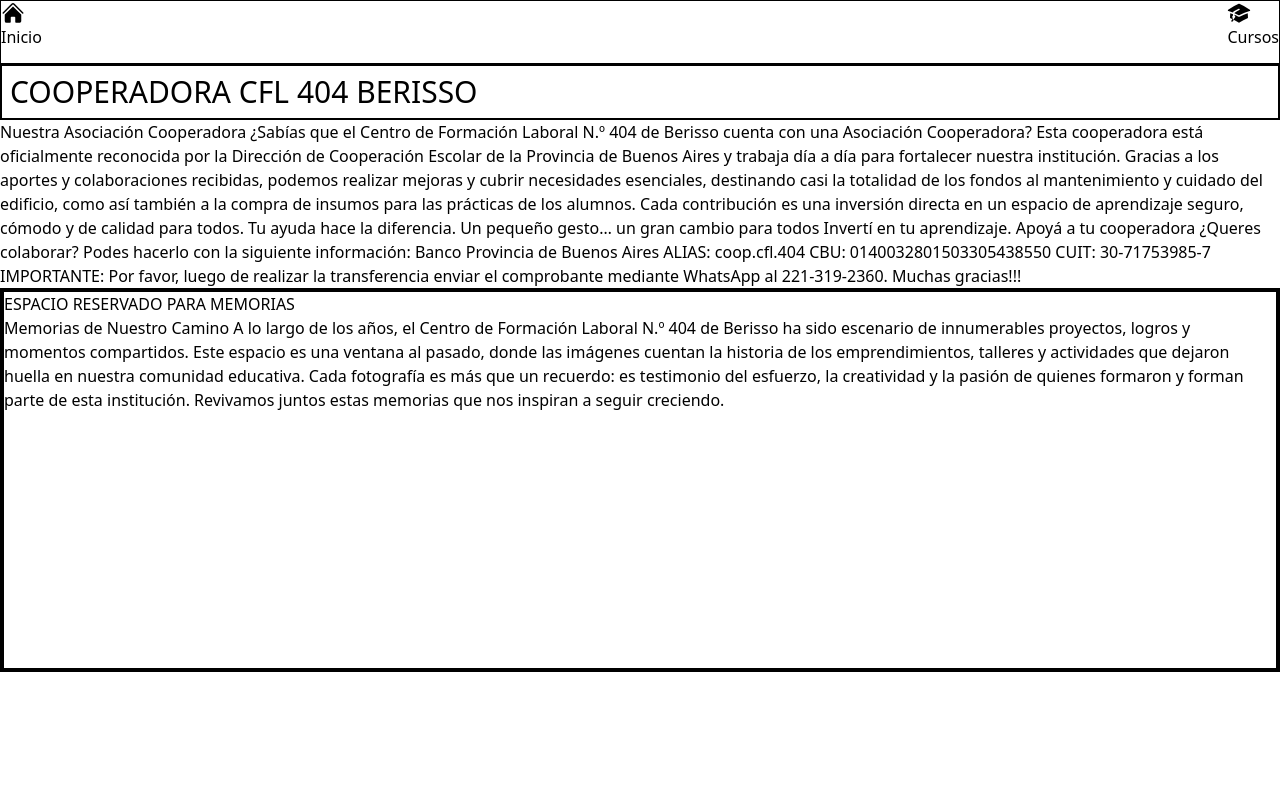
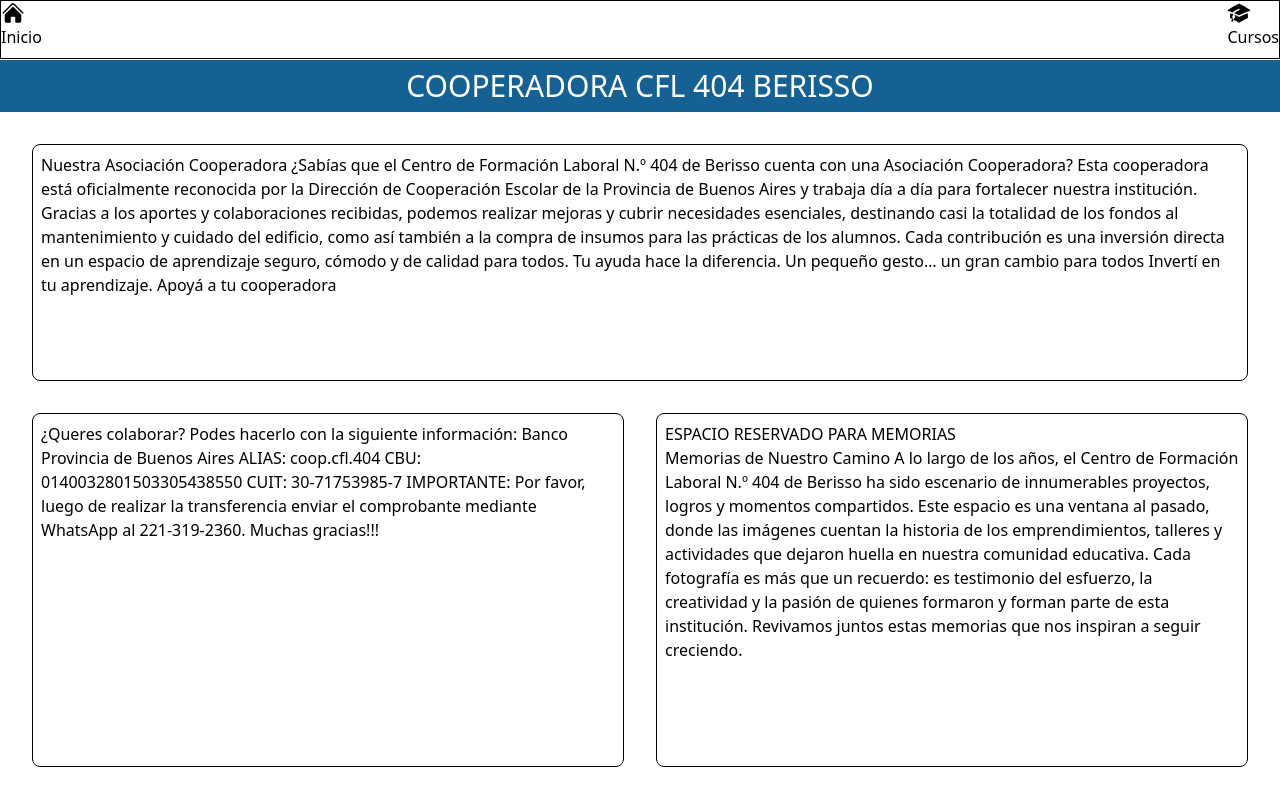
Before and after one commit to sebastianFeltes/cfl404web-client, a React (Vite) app: page /cooperadora in a window 1280 px wide. Shown: the top 806 px of the page. Built offline with nearby package versions, Linux system fonts and the light colour scheme.

Commit message:
se armaron las cards, se estiló el titulo

```diff
--- a/src/layout/GuestLayout.jsx
+++ b/src/layout/GuestLayout.jsx
@@ -3,7 +3,7 @@ import GuestNavbar from "../components/GuestNavbar"
 
 function GuestLayout() {
   return (
-    <div className="w-screen h-screen">
+    <div className="w-screen h-screen flex flex-col">
         <GuestNavbar/>
         <Outlet/>
     </div>
--- a/src/pages/Cooperadora.jsx
+++ b/src/pages/Cooperadora.jsx
@@ -1,50 +1,57 @@
 function Cooperadora() {
   return (
-    <div className="h-full w-full">
-      <h2 className="text-3xl font-poppins border-2 p-2">COOPERADORA CFL 404 BERISSO</h2>
-      <div>
-        <p>
-Nuestra Asociación Cooperadora
-¿Sabías que el Centro de Formación Laboral N.º 404 de Berisso cuenta con una Asociación Cooperadora?
-Esta cooperadora está oficialmente reconocida por la Dirección de Cooperación Escolar de la Provincia de Buenos Aires y trabaja día a día para fortalecer nuestra institución.
+    <div className="h-full w-full flex flex-col justify-evenly gap-8 pb-8">
+      <h2 className="text-3xl text-white font-poppins font-medium p-2 text-center bg-customDark-blue">
+        COOPERADORA CFL 404 BERISSO
+      </h2>
 
-Gracias a los aportes y colaboraciones recibidas, podemos realizar mejoras y cubrir necesidades esenciales, destinando casi la totalidad de los fondos al mantenimiento y cuidado del edificio, como así también a la compra de insumos para las prácticas de los alumnos.
-Cada contribución es una inversión directa en un espacio de aprendizaje seguro, cómodo y de calidad para todos.
-
-Tu ayuda hace la diferencia.
-Un pequeño gesto… un gran cambio para todos
-Invertí en tu aprendizaje. Apoyá a tu cooperadora
-
-¿Queres colaborar?
-Podes hacerlo con la siguiente información:
-
-Banco Provincia de Buenos Aires
-ALIAS: coop.cfl.404
-CBU: 0140032801503305438550
-CUIT: 30-71753985-7
-
-IMPORTANTE: Por favor, luego de realizar la transferencia enviar el comprobante mediante WhatsApp al 221-319-2360.
-Muchas gracias!!!
+      <div className="flex h-1/3 px-8 bg-white">
+        <p className="font-poppins border p-2 rounded-lg">
+          Nuestra Asociación Cooperadora ¿Sabías que el Centro de Formación
+          Laboral N.º 404 de Berisso cuenta con una Asociación Cooperadora? Esta
+          cooperadora está oficialmente reconocida por la Dirección de
+          Cooperación Escolar de la Provincia de Buenos Aires y trabaja día a
+          día para fortalecer nuestra institución. Gracias a los aportes y
+          colaboraciones recibidas, podemos realizar mejoras y cubrir
+          necesidades esenciales, destinando casi la totalidad de los fondos al
+          mantenimiento y cuidado del edificio, como así también a la compra de
+          insumos para las prácticas de los alumnos. Cada contribución es una
+          inversión directa en un espacio de aprendizaje seguro, cómodo y de
+          calidad para todos. Tu ayuda hace la diferencia. Un pequeño gesto… un
+          gran cambio para todos Invertí en tu aprendizaje. Apoyá a tu
+          cooperadora
         </p>
       </div>
 
+      <div className="px-8 h-1/2 flex justify-between gap-8">
+        <div className="border p-2 rounded-lg w-1/2 bg-white">
+          <p className="font-poppins">
+            ¿Queres colaborar? Podes hacerlo con la siguiente información: Banco
+            Provincia de Buenos Aires ALIAS: coop.cfl.404 CBU:
+            0140032801503305438550 CUIT: 30-71753985-7 IMPORTANTE: Por favor,
+            luego de realizar la transferencia enviar el comprobante mediante
+            WhatsApp al 221-319-2360. Muchas gracias!!!
+          </p>
+        </div>
 
-
-    {/* Se armó maquetado DIV para agregar Memorias */}
-    <div className="h-96 w-full border-4">ESPACIO RESERVADO PARA MEMORIAS
-      <p>
-      Memorias de Nuestro Camino
-A lo largo de los años, el Centro de Formación Laboral N.º 404 de Berisso ha sido escenario de innumerables proyectos, logros y momentos compartidos.
-Este espacio es una ventana al pasado, donde las imágenes cuentan la historia de los emprendimientos, talleres y actividades que dejaron huella en nuestra comunidad educativa.
-
-Cada fotografía es más que un recuerdo: es testimonio del esfuerzo, la creatividad y la pasión de quienes formaron y forman parte de esta institución.
-
-Revivamos juntos estas memorias que nos inspiran a seguir creciendo.
-      </p>
+        {/* Se armó maquetado DIV para agregar Memorias */}
+        <div className="border p-2 rounded-lg  w-1/2 bg-white">
+          ESPACIO RESERVADO PARA MEMORIAS
+          <p className="font-poppins">
+            Memorias de Nuestro Camino A lo largo de los años, el Centro de
+            Formación Laboral N.º 404 de Berisso ha sido escenario de
+            innumerables proyectos, logros y momentos compartidos. Este espacio
+            es una ventana al pasado, donde las imágenes cuentan la historia de
+            los emprendimientos, talleres y actividades que dejaron huella en
+            nuestra comunidad educativa. Cada fotografía es más que un recuerdo:
+            es testimonio del esfuerzo, la creatividad y la pasión de quienes
+            formaron y forman parte de esta institución. Revivamos juntos estas
+            memorias que nos inspiran a seguir creciendo.
+          </p>
+        </div>
+      </div>
     </div>
-
-    </div>
-  )
+  );
 }
 
-export default Cooperadora
+export default Cooperadora;
```
